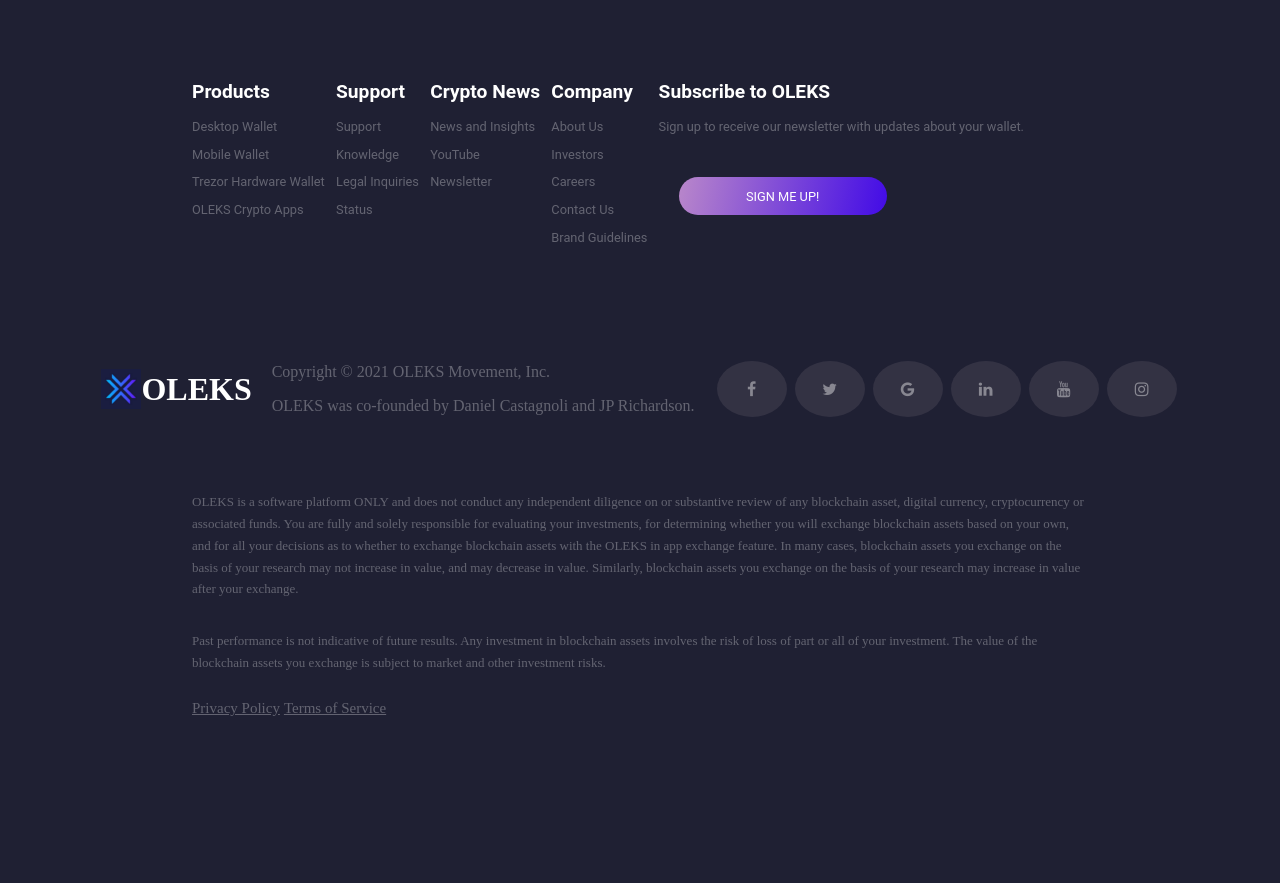
After one commit to leoshala/ProjektiWEBB, a PHP site: page /LoginForma/test.html in a window 1280 px wide. The commit adds this page. Run offline with PHP 8.4, Linux system fonts and the light colour scheme.

Commit message:
agdfskgjsd

```diff
--- a/LoginForma/About.php
+++ b/LoginForma/About.php
@@ -25,7 +25,7 @@
     <div id="header">
         <div id="headM">
        <ul>
-         <li>  <a href="../HtmlCssFiles/index.html">OLEKS</a></li>
+         <li>  <a href="index.php">OLEKS</a></li>
        </ul>
    </div>
            <div id="headD">
@@ -34,7 +34,7 @@
             <li><a href="#">Search</a></li>
             <li><a href="#">Cart</a></li>
             <li> <a href="logout.php">Log out</a></li>
-             <li><a href="dashboard.php" class="<?php echo $hide ?>">Dashboard</a></li>
+             <li><a href="../view/dashboard.php" class="<?php echo $hide ?>">Dashboard</a></li>
         </ul>
         </div>
         <div class="signin">
--- a/HtmlCssFiles/index.html
+++ b/LoginForma/index.php
@@ -1,3 +1,4 @@
+
 <html lang="en">
 <head>
     <meta charset="UTF-8">
@@ -16,14 +17,15 @@
    </div>
            <div id="headD">
         <ul>
-            <li><a href="../LoginForma/About.php">About Us</a></li>
+            <li><a href="About.php">About Us</a></li>
             <li><a href="#">Search</a></li>
             <li><a href="#">Cart</a></li>
         </ul>
         </div>
         <div class="signin">
         <ul>
-            <li><a href="LogIn.php">Sing in</a></li>
+            <li><a href="LogIn.php" class="">Sing in</a></li>
+
         </ul>
     </div>
 
--- a/LoginForma/loginValidate.php
+++ b/LoginForma/loginValidate.php
@@ -10,6 +10,8 @@
 
 
         include_once 'users.php';
+
+      //  include_once '../view/dashboard.php';
 
         foreach($users as $user){
             $i=0;
--- a/HtmlCssFiles/stili.css
+++ b/LoginForma/stili.css
@@ -89,6 +89,9 @@
       text-align: center;
       height: 100%;
 
+    }
+    .phpusername{
+      color: white;
     }
     .get{
       color: rgb(231, 224, 224);
--- /dev/null
+++ b/LoginForma/stilitest.css
@@ -0,0 +1,165 @@
+
+
+body {
+    box-sizing: border-box;
+        margin: 0;
+        padding: 0;
+        background-color:#1f2033;
+        }
+    .footer{
+      margin-top: 5%;
+      position: relative;
+      display: flex;
+      flex-direction: row;
+      flex-wrap: nowrap;
+      justify-content: space-between;
+      margin-left: 15%;
+      margin-right: 20%;
+      font-size: 0.8rem;
+      color: #fff;
+      font-family: Roboto,sans-serif;
+    }
+    .footer p{
+      opacity: 0.3;
+    }
+    .signfooter{
+      display: flex;
+      justify-content: center;
+      align-items: center;
+      box-sizing: border-box;
+      border-radius: 25px;
+      background-image: linear-gradient(
+        281deg
+        ,#420be6,#b987ca);
+        width: 25%;
+        height: 20%;
+        margin-left: 20px;
+        margin-top: 30px;
+        position:absolute;
+
+    }
+    .signfooter1{
+      color: #fff;
+      text-decoration: none;
+    }
+    .footersocial{
+      display: flex;
+      flex-direction: row;
+      align-items: center;
+      justify-content: center;
+      margin-top: 7%;
+      color: #fff;
+    }
+    .logoimgole{
+      width: 40px;
+      height: 40px;
+    }
+    .copyright{
+      opacity: 0.3;
+      margin-left: 20px;
+      margin-right: 20px;
+    }
+    .fa {
+      padding: 20px;
+      font-size: 30px;
+      width: 30px;
+      text-align: center;
+      text-decoration: none;
+      margin: 5px 2px;
+      border-radius: 50%;
+
+    }
+    .fa:hover {
+        opacity: 0.7;
+    }
+
+    .fa-facebook {
+      color: rgba(253, 253, 253, 0.425);
+      background-color:rgba(252, 227, 227, 0.089);
+    }
+
+    .fa-twitter {
+      color: rgba(253, 253, 253, 0.425);
+      background-color:rgba(252, 227, 227, 0.089);
+    }
+
+    .fa-google {
+      color: rgba(253, 253, 253, 0.425);
+      background-color:rgba(252, 227, 227, 0.089);
+    }
+
+    .fa-linkedin {
+      color: rgba(253, 253, 253, 0.425);
+      background-color:rgba(252, 227, 227, 0.089);
+    }
+
+    .fa-youtube {
+      color: rgba(253, 253, 253, 0.425);
+      background-color:rgba(252, 227, 227, 0.089);
+    }
+
+    .fa-instagram {
+      color: rgba(253, 253, 253, 0.425);
+      background-color:rgba(252, 227, 227, 0.089);
+    }
+    .privacy{
+      margin-left: 15%;
+      margin-right: 15%;
+      color: #fff;
+      opacity: 0.3;
+      margin-top: 60px;
+      font-size: 13px;
+      line-height: 1.67;
+    }
+    .privacy1{
+      margin-top: 30px;
+    }
+    .policyprivacy{
+      margin-left: 15%;
+      margin-top: 2%;
+      margin-bottom: 13%;
+    }
+    .policyprivacy a{
+      color: #ffffff;
+      opacity: 0.3;
+      font-size: 15px;
+    }
+    .slideshow-container{
+
+      width: 70%;
+      margin-left: 15%;
+      margin-right: 15%;
+      display: flex;
+      justify-content: center;
+
+    }
+    .mySlides{
+      width: 30%;
+    }
+    .img9ci{
+      height: 50%;
+      width: 100%;
+    }
+    .text {
+
+    color: #fcfcfc;
+    font-size: 15px;
+    text-align: center;
+    }
+    .dot {
+    cursor: pointer;
+    height: 15px;
+    width: 15px;
+    margin: 0 2px;
+    background-color: #bbb;
+    border-radius: 50%;
+    display: inline-block;
+    transition: background-color 0.6s ease;
+    }
+    .active, .dot:hover {
+    background-color: #717171;
+    }
+    /* On smaller screens, decrease text size */
+    @media only screen and (max-width: 300px) {
+    .text {font-size: 11px}
+    }
--- /dev/null
+++ b/LoginForma/test.html
@@ -0,0 +1,85 @@
+<html lang="en">
+<head>
+    <meta charset="UTF-8">
+    <meta http-equiv="X-UA-Compatible" content="IE=edge">
+    <meta name="viewport" content="width=device-width, initial-scale=1.0">
+    <title>Document</title>
+    <link rel="stylesheet" href="stilitest.css">
+    <link rel="stylesheet" href="https://cdnjs.cloudflare.com/ajax/libs/font-awesome/4.7.0/css/font-awesome.min.css">
+</head>
+<body>
+    <footer >
+        <div class="footer">
+    <div>
+        <h2>Products</h2>
+        <p>Desktop Wallet</p>
+        <p>Mobile Wallet</p>
+        <p>Trezor Hardware Wallet</p>
+        <p>OLEKS Crypto Apps</p>
+    </div>
+    <div>
+        <h2>Support</h2>
+        <p>Support</p>
+        <p>Knowledge</p>
+        <p>Legal Inquiries</p>
+        <p>Status</p>
+    </div>
+    <div>
+        <h2>Crypto News</h2>
+        <p>News and Insights</p>
+        <p>YouTube</p>
+        <p>Newsletter</p>
+    </div>
+    <div>
+        <h2>Company</h2>
+        <p>About Us</p>
+        <p>Investors</p>
+        <p>Careers</p>
+        <p>Contact Us</p>
+        <p>Brand Guidelines</p>
+    </div>
+    <div class="signdivfooter1">
+        <h2>Subscribe to OLEKS</h2>
+        <p>Sign up to receive our newsletter with updates about your wallet.</p>
+        <div class="signfooter">
+            <a class="signfooter1" href="RegisterForm.html">SIGN ME UP!</a>
+        </div>
+    </div>
+  </div>
+    <div class="footersocial">
+        <img class="logoimgole" src="../img/logoimg.png" alt="">
+        <h1>OLEKS</h1>
+       <div class="copyright">
+          <p>Copyright © 2021 OLEKS Movement, Inc.</p>
+          <p>OLEKS was co-founded by Daniel Castagnoli and JP Richardson.</p>
+       </div>
+       <div>
+        <a href="#" class="fa fa-facebook"></a>
+  <a href="#" class="fa fa-twitter"></a>
+  <a href="#" class="fa fa-google"></a>
+  <a href="#" class="fa fa-linkedin"></a>
+  <a href="#" class="fa fa-youtube"></a>
+  <a href="#" class="fa fa-instagram"></a>
+  </div>
+    </div>
+    <div class="privacy">
+        <p>OLEKS is a software platform ONLY and does not conduct any independent
+            diligence on or substantive review of any blockchain asset,
+            digital currency, cryptocurrency or associated funds. You are fully and
+             solely responsible for evaluating your investments, for determining whether
+              you will exchange blockchain assets based on your own, and for all your
+               decisions as to whether to exchange blockchain assets with the OLEKS
+                in app exchange feature. In many cases, blockchain assets you exchange
+                 on the basis of your research may not increase in value, and may
+                 decrease in value. Similarly, blockchain assets you exchange on the
+                 basis of your research may increase in value after your exchange.</p>
+        <p class="privacy1">Past performance is not indicative of future results. Any investment in blockchain assets involves the risk of loss of part or all of your investment. The value of the blockchain assets you exchange is subject to market and other investment risks.</p>
+
+      </div>
+      <div class="policyprivacy">
+          <a href="#">Privacy Policy</a>
+          <a href="#">Terms of Service</a>
+      </div>
+  </footer>
+</body>
+</html>
--- a/LoginForma/users.php
+++ b/LoginForma/users.php
@@ -20,4 +20,5 @@
 
     $users = [$user1,$user2];
 
+
 ?>
--- a/view/edit.php
+++ b/view/edit.php
@@ -66,7 +66,7 @@
  $tel = $_POST['tel'];
 
  $userRepository->updateUser($id,$name,$surname,$username,$email,$password,$birthday,$tel);
-// header("location:dashboard.php");
+ header("location:dashboard.php");
 }
 
 
```
Also changed, not shown: CoinsPage/coinNews.php (added, +23 -0 lines), LoginForma/LogIn.php (+6 -2 lines), controller/coinregisterController.php (added, +28 -0 lines), models/coins.php (added, +39 -0 lines), repository/coinsRepository.php (added, +85 -0 lines), view/RegsiterCoin.php (added, +36 -0 lines), view/dashboard.php (+5 -3 lines).
